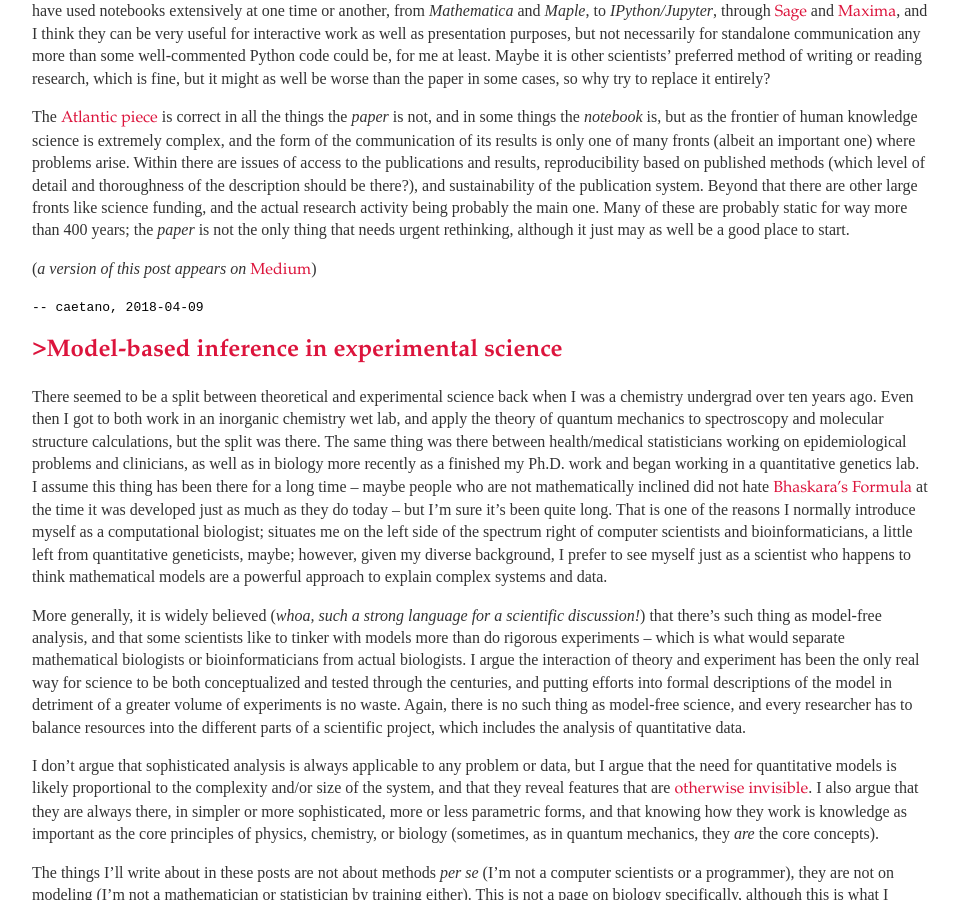
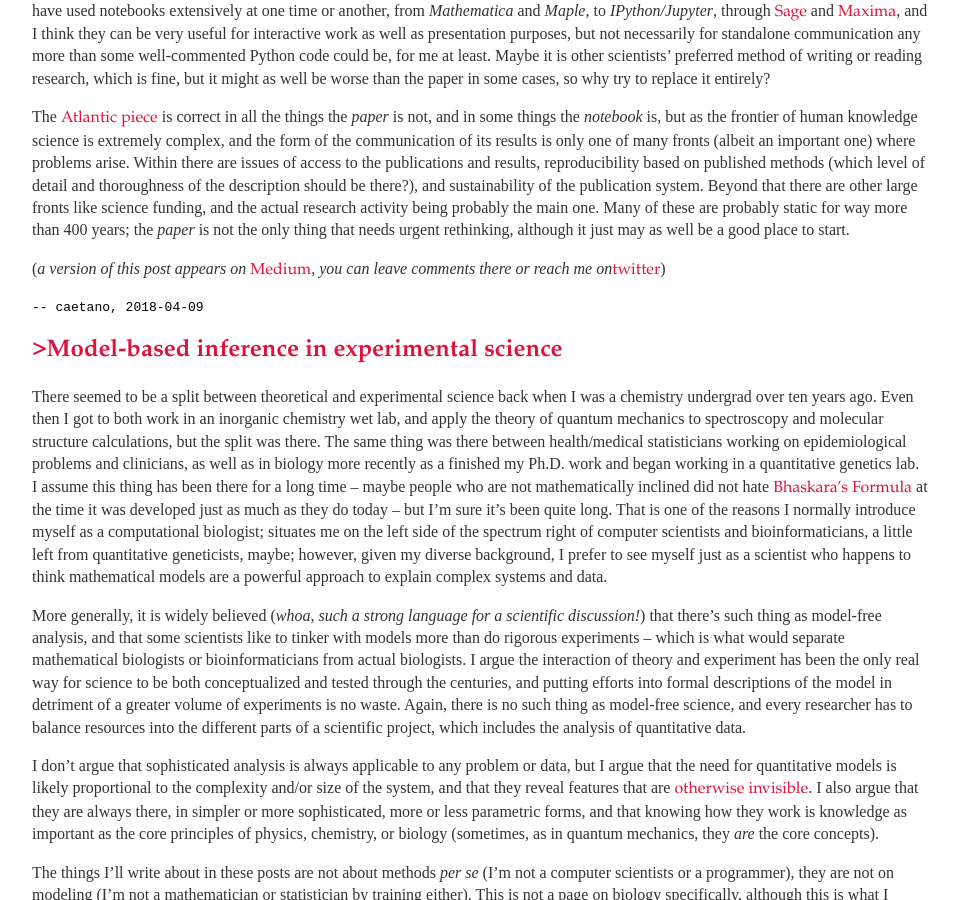
Before and after one commit to caesoma/caesoma.github.io, a Jekyll site: the page built from index.html, in a window 1280 px wide and 900 px high, scrolled down 872 px. Shown: the whole window, without its empty margins (160-1118 px from the left). Built offline with Jekyll 4.4.1, drawn with Linux system fonts in a browser that asks for light colours; the list of posts is cut into pages by our own code.

Commit message:
update main

```diff
--- a/_posts/2018-04-09-not-just-the-scientific-paper-is-obsolete.md
+++ b/_posts/2018-04-09-not-just-the-scientific-paper-is-obsolete.md
@@ -22,4 +22,4 @@ More comprehensive ways of describing scientific work are always welcome (that i
 The [Atlantic piece](https://www.theatlantic.com/science/archive/2018/04/the-scientific-paper-is-obsolete/556676/) is correct in all the things the _paper_ is not, and in some things the _notebook_ is, but as the frontier of human knowledge science is extremely complex, and the form of the communication of its results is only one of many fronts (albeit an important one) where problems arise. Within there are issues of access to the publications and results, reproducibility based on published methods (which level of detail and thoroughness of the description should be there?), and sustainability of the publication system. Beyond that there are other large fronts like science funding, and the actual research activity being probably the main one.
 Many of these are probably static for way more than 400 years; the _paper_ is not the only thing that needs urgent rethinking, although it just may as well be a good place to start.
 
-(_a version of this post appears on_ [Medium](https://medium.com/@caesoma))
+(_a version of this post appears on_ [Medium](https://medium.com/@caesoma)_, you can leave comments there or reach me on_[twitter](https://twitter.com/caesoma))
--- a/archive/standalone/2018-04-09-not-just-the-scientific-paper-is-obsolete.md
+++ b/archive/standalone/2018-04-09-not-just-the-scientific-paper-is-obsolete.md
@@ -22,6 +22,6 @@ More comprehensive ways of describing scientific work are always welcome (that i
 The [Atlantic piece](https://www.theatlantic.com/science/archive/2018/04/the-scientific-paper-is-obsolete/556676/) is correct in all the things the _paper_ is not, and in some things the _notebook_ is, but as the frontier of human knowledge science is extremely complex, and the form of the communication of its results is only one of many fronts (albeit an important one) where problems arise. Within there are issues of access to the publications and results, reproducibility based on published methods (which level of detail and thoroughness of the description should be there?), and sustainability of the publication system. Beyond that there are other large fronts like science funding, and the actual research activity being probably the main one.
 Many of these are probably static for way more than 400 years; the _paper_ is not the only thing that needs urgent rethinking, although it just may as well be a good place to start.
 
-(_a version of this post appears on [Medium](https://medium.com/@caesoma)_)
+(_a version of this post appears on_ [Medium](https://medium.com/@caesoma)_, you can leave comments there or reach me on_[twitter](https://twitter.com/caesoma))
 
 `-- caetano, {{ page.date | date: "%Y-%m-%d" }}`
```
